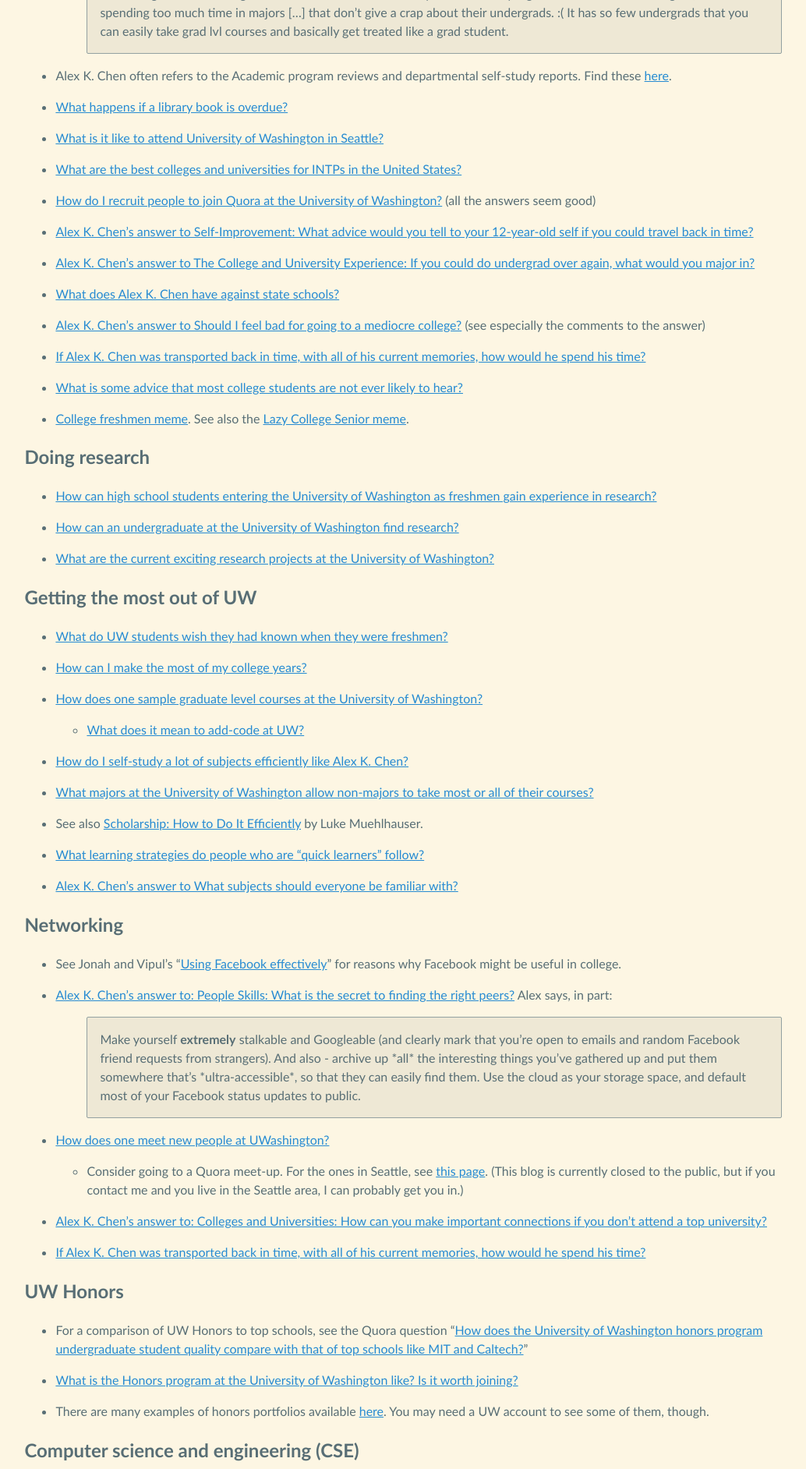
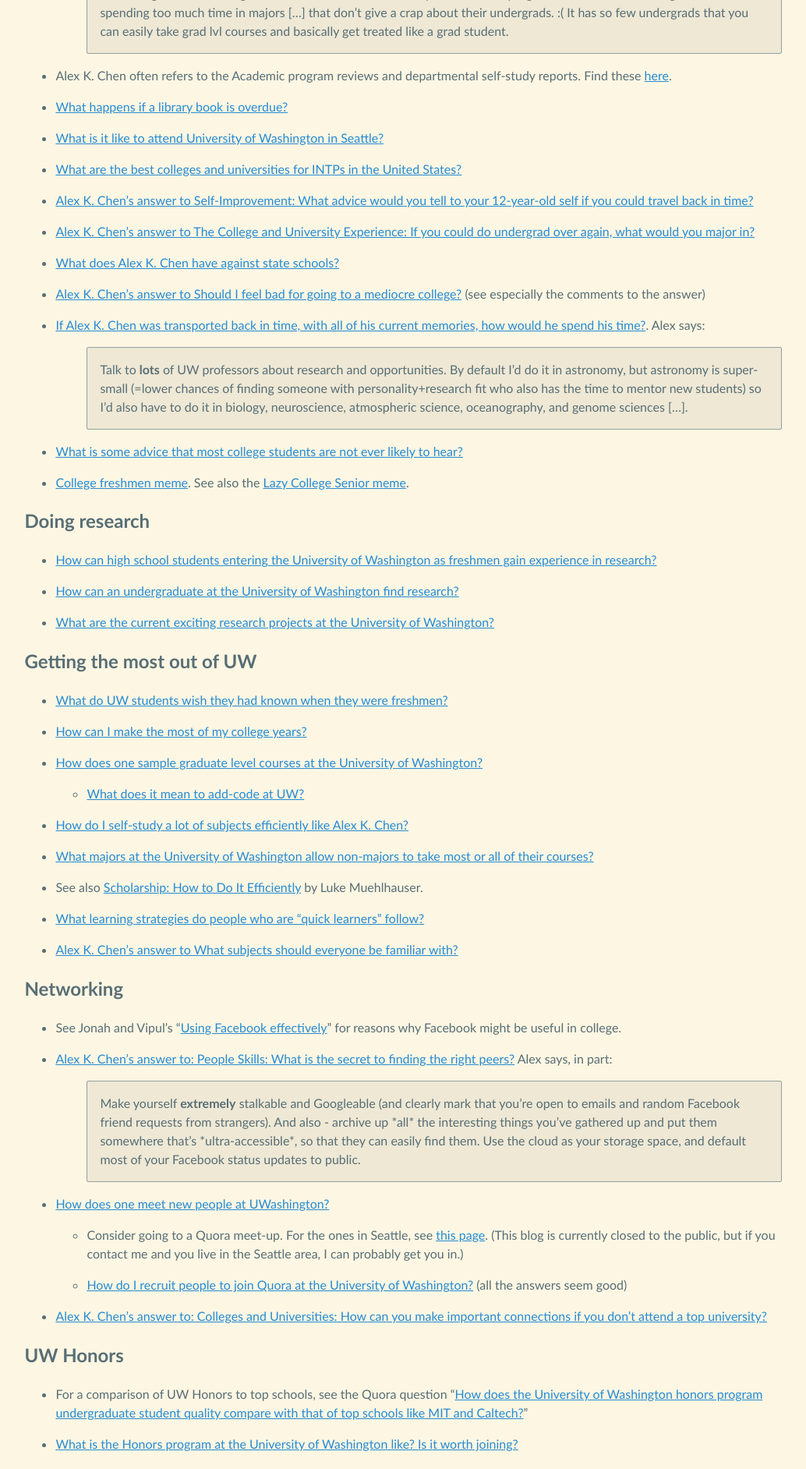
Before and after one commit to riceissa/riceissa.github.io, a Jekyll site: the page built from uw/resources.md, in a window 1280 px wide. Shown: the part 650-2534 px from the top of the page at 78% size, without its empty margins (103-1137 px from the left). Built offline with Jekyll 4.4.1, drawn with Linux system fonts in a browser that asks for light colours; Markdown is read by kramdown in place of the engine named in the settings.

Commit message:
duplicate; also fix css

```diff
--- a/css/minimal.css
+++ b/css/minimal.css
@@ -4,7 +4,7 @@ body {
   color: #586e75; /*base01*/
   background: #fdf6e3; /*base3*/
   font-size: 16px;
-  font-family: 'Myriad Pro', Calibri, Helvetica, Arial, sans-serif;
+  font-family: Calibri, Helvetica, Arial, sans-serif;
   line-height: 1.5;
 }
 
--- a/uw/resources.md
+++ b/uw/resources.md
@@ -42,8 +42,6 @@ Find these [here](https://www.washington.edu/about/accreditation/noflyouts.html)
 
 - [What are the best colleges and universities for INTPs in the United States?](https://www.quora.com/What-are-the-best-colleges-and-universities-for-INTPs-in-the-United-States)
 
-- [How do I recruit people to join Quora at the University of Washington?](https://www.quora.com/How-do-I-recruit-people-to-join-Quora-at-the-University-of-Washington) (all the answers seem good)
-
 - [Alex K. Chen’s answer to Self-Improvement: What advice would you tell to your 12-year-old self if you could travel back in time?](https://www.quora.com/Self-Improvement/What-advice-would-you-tell-to-your-12-year-old-self-if-you-could-travel-back-in-time/answer/Alex-K-Chen)
 
 
@@ -53,7 +51,9 @@ Find these [here](https://www.washington.edu/about/accreditation/noflyouts.html)
 
 - [Alex K. Chen’s answer to Should I feel bad for going to a mediocre college?](https://www.quora.com/Should-I-feel-bad-for-going-to-a-mediocre-college/answer/Alex-K-Chen) (see especially the comments to the answer)
 
-- [If Alex K. Chen was transported back in time, with all of his current memories, how would he spend his time?](https://www.quora.com/If-Alex-K-Chen-was-transported-back-in-time-with-all-of-his-current-memories-how-would-he-spend-his-time)
+- [If Alex K. Chen was transported back in time, with all of his current memories, how would he spend his time?](https://www.quora.com/If-Alex-K-Chen-was-transported-back-in-time-with-all-of-his-current-memories-how-would-he-spend-his-time). Alex says:
+
+   > Talk to **lots** of UW professors about research and opportunities. By default I'd do it in astronomy, but astronomy is super-small (=lower chances of finding someone with personality+research fit who also has the time to mentor new students) so I'd also have to do it in biology, neuroscience, atmospheric science, oceanography, and genome sciences [...].
 
 - [What is some advice that most college students are not ever likely to hear?](https://www.quora.com/The-College-and-University-Experience/What-is-some-advice-that-most-college-students-are-not-ever-likely-to-hear)
 
@@ -111,11 +111,12 @@ Alex says, in part:
     - Consider going to a Quora meet-up.
 For the ones in Seattle, see [this page](http://seattlequorameetups.quora.com/). (This blog is currently closed to the public, but if you contact me and you live in the Seattle area, I can probably get you in.)
 
+    - [How do I recruit people to join Quora at the University of Washington?](https://www.quora.com/How-do-I-recruit-people-to-join-Quora-at-the-University-of-Washington) (all the answers seem good)
+
+
 -   [Alex K. Chen's answer to: Colleges and Universities: How can you
     make important connections if you don't attend a top
     university?](https://www.quora.com/Colleges-and-Universities/How-can-you-make-important-connections-if-you-dont-attend-a-top-university/answer/Alex-K-Chen)
-
-- [If Alex K. Chen was transported back in time, with all of his current memories, how would he spend his time?](https://www.quora.com/If-Alex-K-Chen-was-transported-back-in-time-with-all-of-his-current-memories-how-would-he-spend-his-time)
 
 ## UW Honors
 
```
